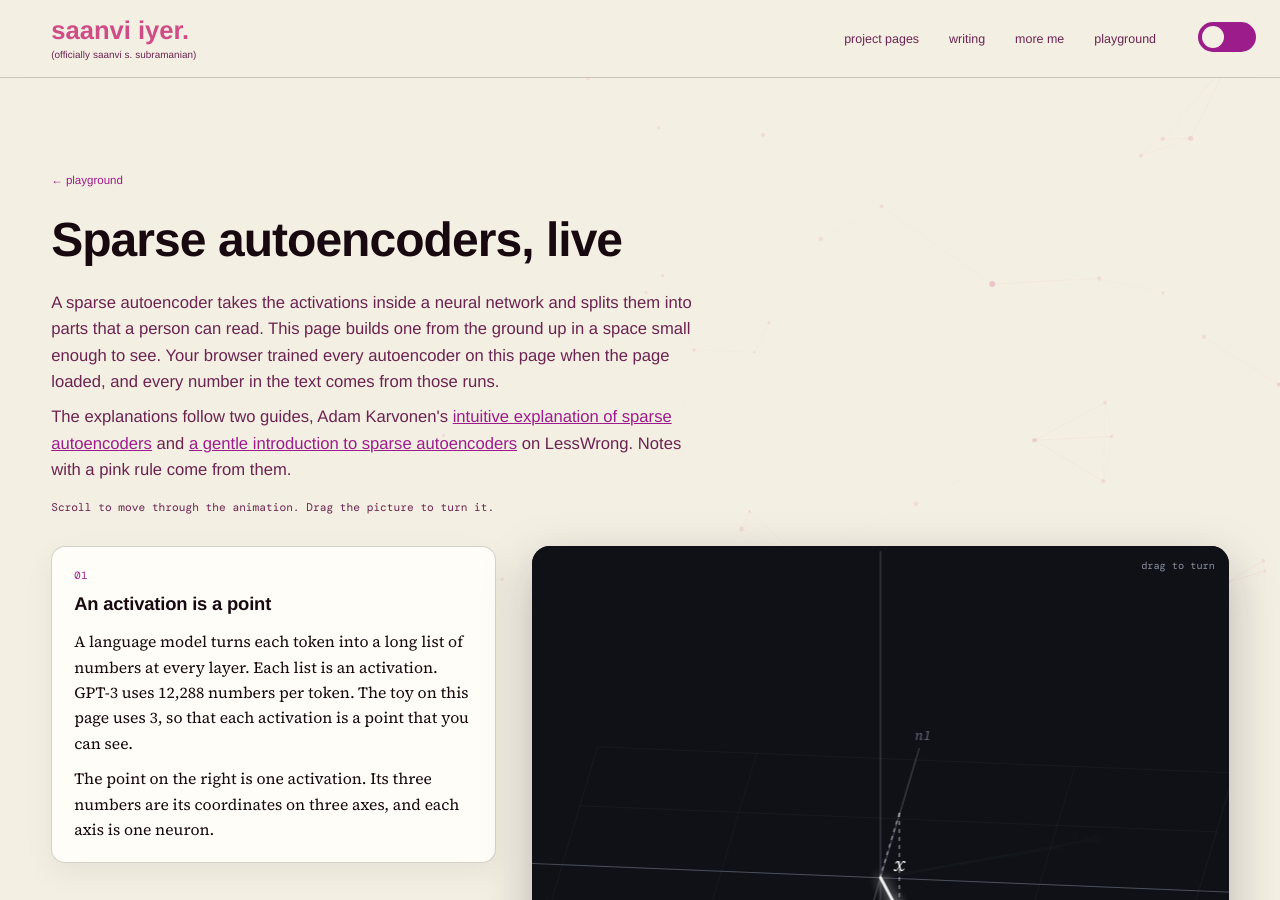
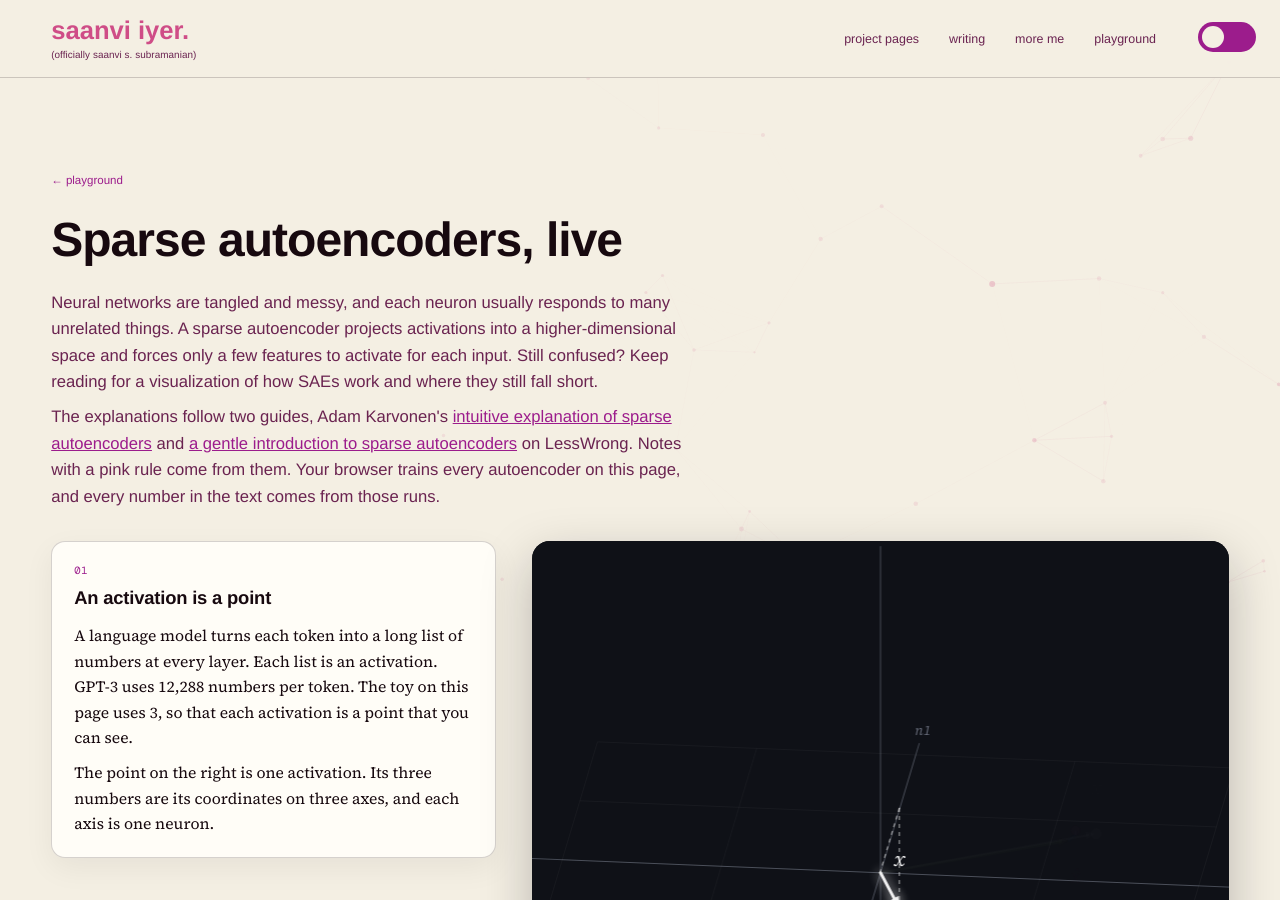
Before and after one commit to saanviiyer/saanviiyer.github.io, a Jekyll site: the page built from pages/play-sae.html, in a window 1280 px wide and 900 px high. Built offline with Jekyll 4.4.1, drawn with Linux system fonts in a browser that asks for light colours; some web fonts are replaced.

Commit message:
New opening for the sparse autoencoder playground

```diff
--- a/pages/play-sae.html
+++ b/pages/play-sae.html
@@ -61,9 +61,8 @@ description: "A scroll-driven explainer of sparse autoencoders. Your browser tra
 <section class="sx">
   <a class="sx-eyebrow" href="{{ '/playground/' | relative_url }}">&larr; playground</a>
   <h1 class="sx-title">Sparse autoencoders, live</h1>
-  <p class="sx-sub">A sparse autoencoder takes the activations inside a neural network and splits them into parts that a person can read. This page builds one from the ground up in a space small enough to see. Your browser trained every autoencoder on this page when the page loaded, and every number in the text comes from those runs.</p>
-  <p class="sx-sub">The explanations follow two guides, Adam Karvonen's <a href="https://adamkarvonen.github.io/machine_learning/2024/06/11/sae-intuitions.html" target="_blank" rel="noopener">intuitive explanation of sparse autoencoders</a> and <a href="https://www.lesswrong.com/posts/8YnHuN55XJTDwGPMr/a-gentle-introduction-to-sparse-autoencoders" target="_blank" rel="noopener">a gentle introduction to sparse autoencoders</a> on LessWrong. Notes with a pink rule come from them.</p>
-  <p class="sx-hint">Scroll to move through the animation. Drag the picture to turn it.</p>
+  <p class="sx-sub">Neural networks are tangled and messy, and each neuron usually responds to many unrelated things. A sparse autoencoder projects activations into a higher-dimensional space and forces only a few features to activate for each input. Still confused? Keep reading for a visualization of how SAEs work and where they still fall short.</p>
+  <p class="sx-sub">The explanations follow two guides, Adam Karvonen's <a href="https://adamkarvonen.github.io/machine_learning/2024/06/11/sae-intuitions.html" target="_blank" rel="noopener">intuitive explanation of sparse autoencoders</a> and <a href="https://www.lesswrong.com/posts/8YnHuN55XJTDwGPMr/a-gentle-introduction-to-sparse-autoencoders" target="_blank" rel="noopener">a gentle introduction to sparse autoencoders</a> on LessWrong. Notes with a pink rule come from them. Your browser trains every autoencoder on this page, and every number in the text comes from those runs.</p>
 
   <div class="sx-grid">
     <div class="sx-steps" id="sx-steps">
@@ -197,7 +196,6 @@ description: "A scroll-driven explainer of sparse autoencoders. Your browser tra
 
     <div class="sx-stagewrap"><div class="sx-stage" id="sx-stage">
       <canvas id="sx-cv" aria-label="Animated 3D view of the activation space"></canvas>
-      <div class="sx-drag">drag to turn</div>
     </div></div>
   </div>
 
```
